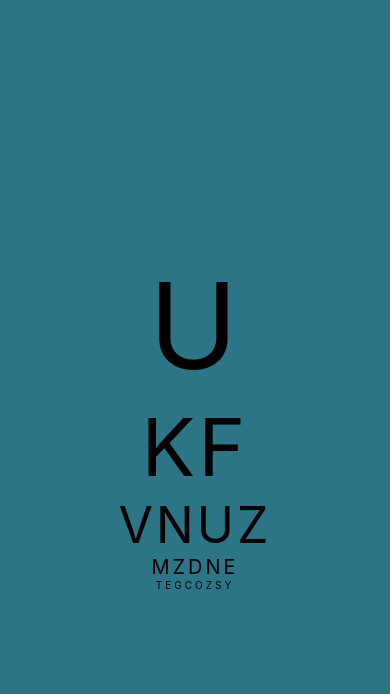
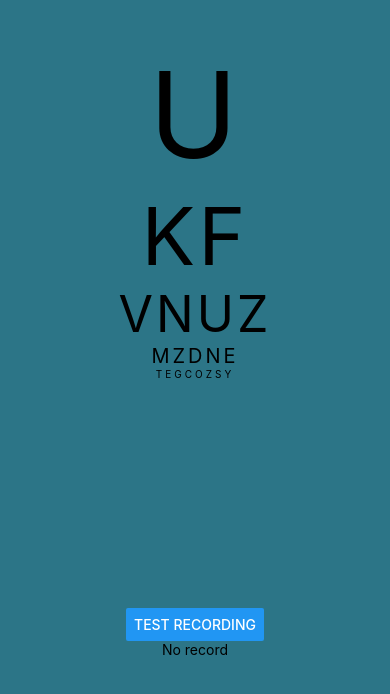
Before and after one commit to mikiisz/doctorMyEyes, a React Native app: screen / in a window 390 px wide. Shown: the top 694 px of the page. Built offline with nearby package versions, Linux system fonts and the light colour scheme.

Commit message:
experiment with recording options

```diff
--- a/package.json
+++ b/package.json
@@ -9,6 +9,9 @@
   },
   "dependencies": {
     "expo": "~41.0.1",
+    "expo-av": "~9.1.2",
+    "expo-file-system": "~11.0.2",
+    "expo-permissions": "~12.0.1",
     "expo-status-bar": "~1.0.4",
     "react": "16.13.1",
     "react-dom": "16.13.1",
--- a/src/App.js
+++ b/src/App.js
@@ -1,5 +1,6 @@
 import React from 'react';
 import Row from './components/Row';
+import VoiceRecord from './components/VoiceRecord';
 import { StyleSheet, View } from "react-native";
 import { registerRootComponent } from 'expo';
 
@@ -22,6 +23,7 @@ class App extends React.Component {
 
     render() {
         return (
+            <React.Fragment>
                 <View style={styles.container}>
                     <Row style={styles.row} letterSize={120} numberOfLetters={1} />
                     <Row style={styles.row} letterSize={80} numberOfLetters={2} />
@@ -29,8 +31,9 @@ class App extends React.Component {
                     <Row style={styles.row} letterSize={20} numberOfLetters={5} />
                     <Row style={styles.row} letterSize={10} numberOfLetters={8} />
                 </View>
+                <VoiceRecord containerStyle={styles.container} textStyle={styles.row} />
+            </React.Fragment>
         );
-
     }
 }
 
--- a/src/components/Row.js
+++ b/src/components/Row.js
@@ -37,8 +37,6 @@ class Row extends React.Component {
     }
 
     render() {
-        console.log("Generated letters:")
-        console.log(this.state.generatedLettersList)
         return (
             <View style={this.style}>
                 {this.state.generatedLettersList.map((letter, key) => {
--- /dev/null
+++ b/src/components/VoiceRecord.js
@@ -0,0 +1,49 @@
+import React from 'react';
+import { Audio } from 'expo-av';
+import { View, Button, Text } from 'react-native';
+
+function VoiceRecord(props) {
+    const [recording, setRecording] = React.useState();
+    const [uri, setUri] = React.useState();
+
+    async function startRecording() {
+        try {
+            setUri(undefined)
+            console.log('Requesting permissions..');
+            await Audio.requestPermissionsAsync();
+            await Audio.setAudioModeAsync({
+                allowsRecordingIOS: true,
+                playsInSilentModeIOS: true,
+            });
+            console.log('Starting recording..');
+            const recording = new Audio.Recording();
+            await recording.prepareToRecordAsync(Audio.RECORDING_OPTIONS_PRESET_HIGH_QUALITY);
+            await recording.startAsync();
+            setRecording(recording);
+            console.log('Recording started');
+        } catch (err) {
+            console.error('Failed to start recording', err);
+        }
+    }
+
+    async function stopRecording() {
+        console.log('Stopping recording..');
+        setRecording(undefined);
+        await recording.stopAndUnloadAsync();
+        const uri = recording.getURI();
+        setUri(uri)
+        console.log('Recording stopped and stored at', uri);
+    }
+
+    return (
+        <View style={props.containerStyle}>
+            <Button
+                title={recording ? 'Stop Recording' : 'Test Recording'}
+                onPress={recording ? stopRecording : startRecording}
+            />
+            <Text style={props.textStyle}> {uri ? 'Recording stored at' + uri : 'No record'} </Text>
+        </View>
+    );
+}
+
+export default VoiceRecord;
```
Also changed, not shown: 1 other file (tests, documents, lock files or other folders). Lines whose indentation alone changed are shown as unchanged.
